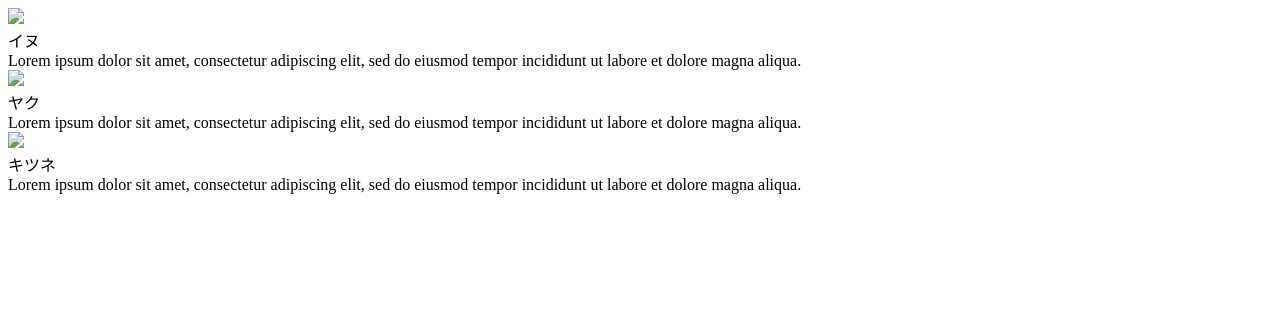
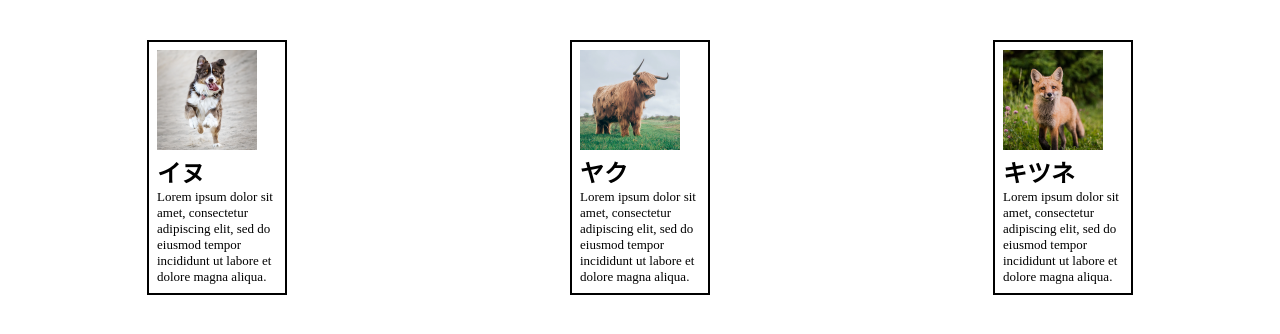
Before and after one commit to tanaka-tan/nekoneko, a plain HTML site: page index.html in a window 1280 px wide. Drawn offline with Linux system fonts and the light colour scheme; the site is published under a folder, as on GitHub Pages, so addresses that start at the root find nothing.

Commit message:
Update index.html

```diff
--- a/index.html
+++ b/index.html
@@ -2,7 +2,7 @@
 <html lang="ja">
 <head>
 	<meta charset="UTF-8">
-	<link rel="stylesheet" href="/style.css">
+	<link rel="stylesheet" href="style.css">
 	<title>ページタイトル</title>
 </head>
 <body>
@@ -21,19 +21,19 @@
 <div class="動物横並び">
 
 	<div class="動物">
-		<img class="動物画像" src="/assets/images/square1.png">
+		<img class="動物画像" src="assets/images/square1.png">
 		<div class="動物名">イヌ</div>
 		<div class="説明文">Lorem ipsum dolor sit amet, consectetur adipiscing elit, sed do eiusmod tempor incididunt ut labore et dolore magna aliqua.</div>
 	</div>
 
 	<div class="動物">
-		<img class="動物画像" src="/assets/images/square2.png">
+		<img class="動物画像" src="assets/images/square2.png">
 		<div class="動物名">ヤク</div>
 		<div class="説明文">Lorem ipsum dolor sit amet, consectetur adipiscing elit, sed do eiusmod tempor incididunt ut labore et dolore magna aliqua.</div>
 	</div>
 
 	<div class="動物">
-		<img class="動物画像" src="/assets/images/square3.png">
+		<img class="動物画像" src="assets/images/square3.png">
 		<div class="動物名">キツネ</div>
 		<div class="説明文">Lorem ipsum dolor sit amet, consectetur adipiscing elit, sed do eiusmod tempor incididunt ut labore et dolore magna aliqua.</div>
 	</div>
```
